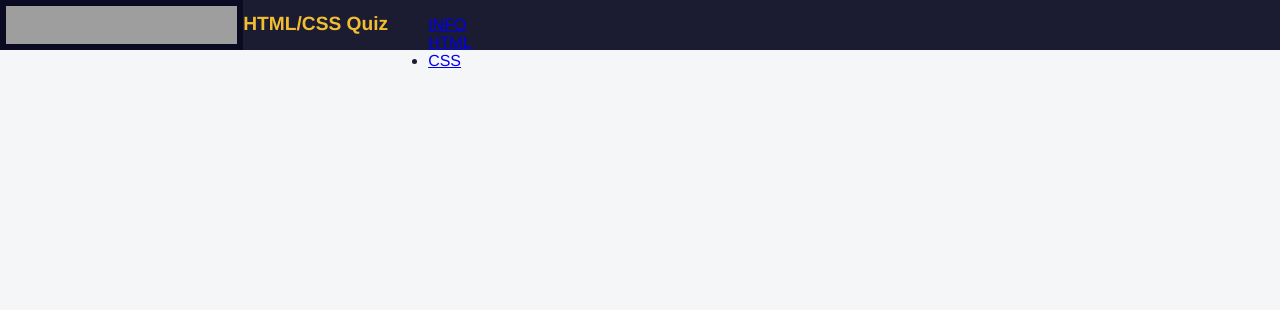
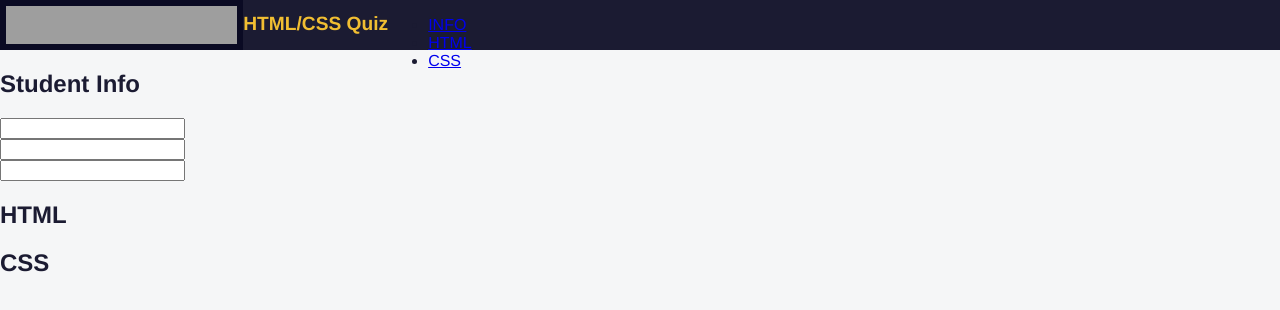
Before and after one commit to nedoratic/fcc-rwd-09-quiz, a plain HTML site: page index.html in a window 1280 px wide. Drawn offline with Linux system fonts and the light colour scheme; grey boxes are pictures that could not be loaded.

Commit message:
index.html - content added

```diff
--- a/index.html
+++ b/index.html
@@ -20,7 +20,29 @@
 			</nav>
 		</header>
 		<main>
-			<form action="https://freecodecamp.org/practice-project/accessibility-quiz" method="post"></form>
+			<form action="https://freecodecamp.org/practice-project/accessibility-quiz" method="post">
+				<section role="region" aria-labelledby="student-info">
+					<h2 id="student-info">Student Info</h2>
+					<div class="info">
+						<label for=""></label>
+						<input type="text" />
+					</div>
+					<div class="info">
+						<label for=""></label>
+						<input type="text" />
+					</div>
+					<div class="info">
+						<label for=""></label>
+						<input type="text" />
+					</div>
+				</section>
+				<section role="region" aria-labelledby="html-questions">
+					<h2 id="html-questions">HTML</h2>
+				</section>
+				<section role="region" aria-labelledby="css-questions">
+					<h2 id="css-questions">CSS</h2>
+				</section>
+			</form>
 		</main>
 	</body>
 </html>
```
